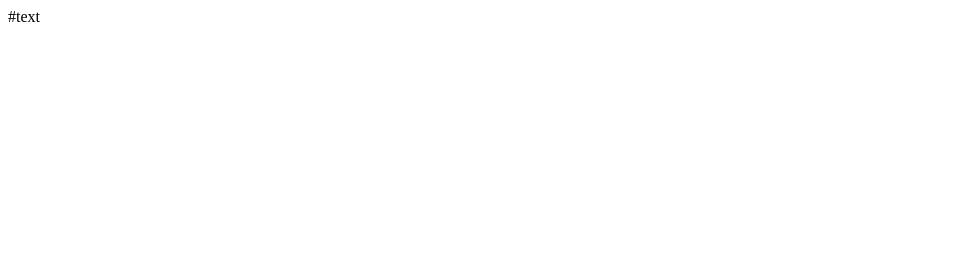
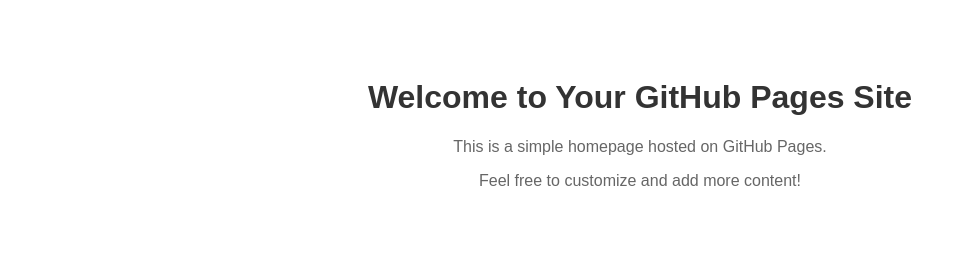
Before and after one commit to tsubaki-404/homepage, a plain HTML site: page index.html in a window 1280 px wide. Shown: the whole page, without its empty margins (0-966 px from the left). Drawn offline with Linux system fonts and the light colour scheme.

Commit message:
Update index.html

```diff
--- a/index.html
+++ b/index.html
@@ -1 +1,26 @@
-#text
+<!DOCTYPE html>
+<html lang="en">
+<head>
+    <meta charset="UTF-8">
+    <meta name="viewport" content="width=device-width, initial-scale=1.0">
+    <title>Your GitHub Pages Site</title>
+    <style>
+        body {
+            font-family: Arial, sans-serif;
+            text-align: center;
+            padding: 50px;
+        }
+        h1 {
+            color: #333;
+        }
+        p {
+            color: #666;
+        }
+    </style>
+</head>
+<body>
+    <h1>Welcome to Your GitHub Pages Site</h1>
+    <p>This is a simple homepage hosted on GitHub Pages.</p>
+    <p>Feel free to customize and add more content!</p>
+</body>
+</html>
```
